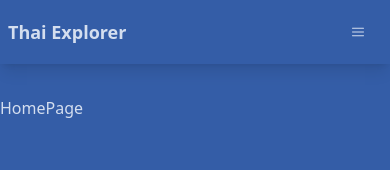
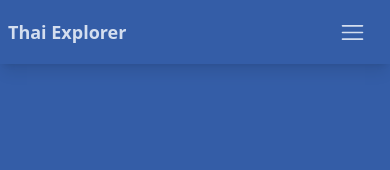
Before and after one commit to TheFullStackFred/thai-explorer, a React (Vite) app in the folder client/: page / in a window 390 px wide. Shown: the top 170 px of the page. Built offline with nearby package versions, Linux system fonts and the light colour scheme.

Commit message:
grid layout

```diff
--- a/client/src/components/layout/Navbar.tsx
+++ b/client/src/components/layout/Navbar.tsx
@@ -5,7 +5,7 @@ const Navbar = () => {
   return (
     <nav className='mb-8 shadow-lg navbar'>
       <div className='container mx-auto'>
-        <div className='flex-1'>
+        <div className='flex-1 text-nowrap'>
           <Link to='/' className='text-lg font-bold'>
             Thai Explorer
           </Link>
@@ -21,7 +21,7 @@ const Navbar = () => {
       </div>
       <div className='dropdown dropdown-end'>
         <div tabIndex={0} role='button' className='btn btn-ghost xs:hidden'>
-          <RxHamburgerMenu />
+          <RxHamburgerMenu size={25} />
         </div>
         <ul
           tabIndex={0}
--- a/client/src/pages/HomePage.tsx
+++ b/client/src/pages/HomePage.tsx
@@ -1,4 +1,9 @@
 const HomePage = () => {
-  return <div>HomePage</div>
+  return (
+    <div className='grid grid-cols-1 gap-4 p-2 sm:grid-cols-2 md:grid-cols-3'>
+      {/* CARD GOES HERE */}
+    </div>
+  )
 }
+
 export default HomePage
```
